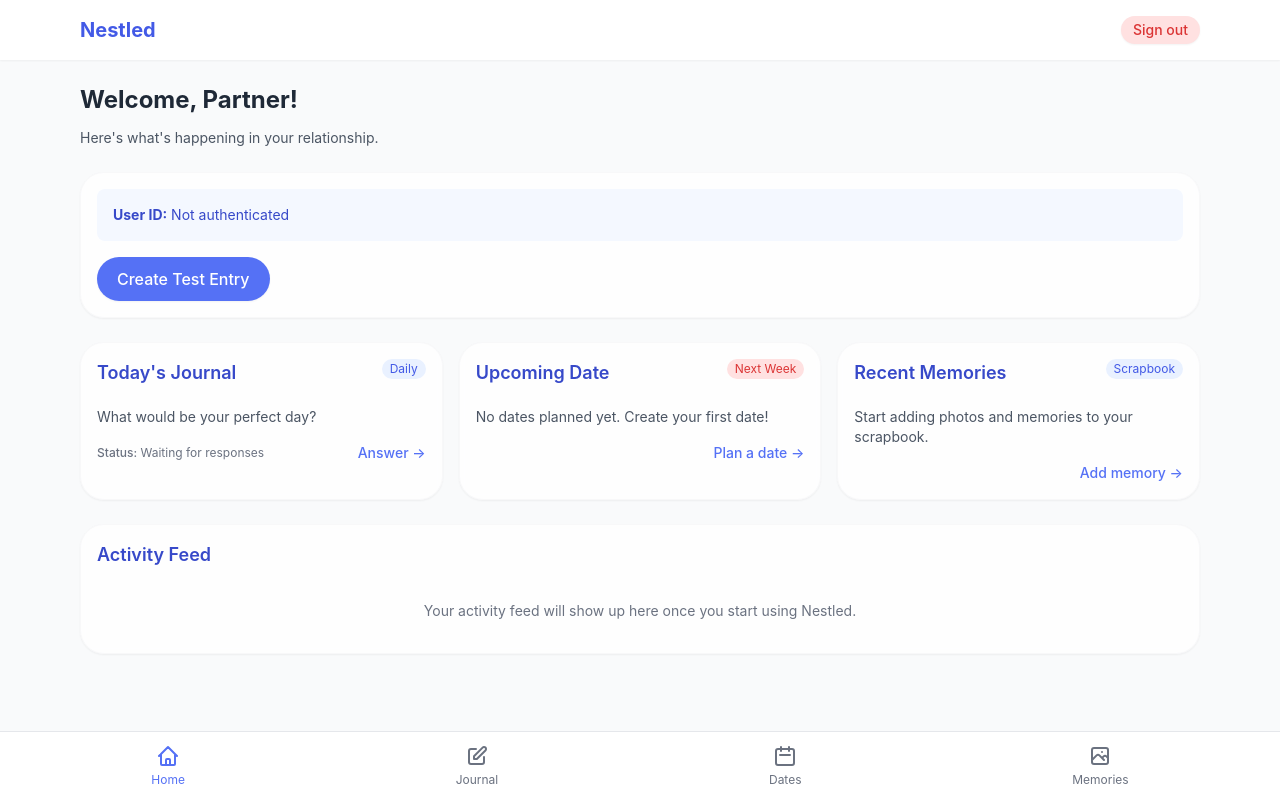
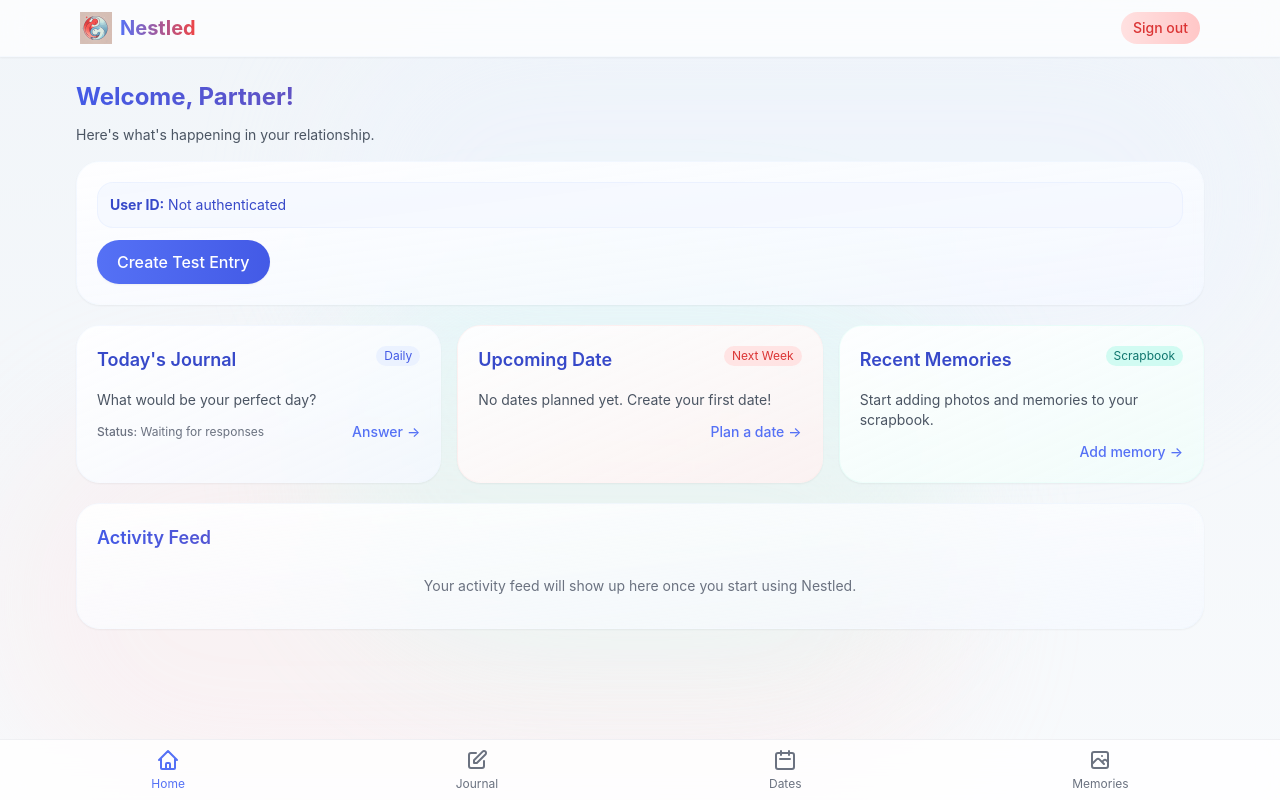
Before and after one commit to onchaincommerce/nestled, a Next.js app: page /dashboard in a window 1280 px wide. Built offline with nearby package versions, Linux system fonts and the light colour scheme.

Commit message:
Make UI more exciting with vibrant colors, animations, and logo integration

```diff
--- a/app/dashboard/page.tsx
+++ b/app/dashboard/page.tsx
@@ -159,23 +159,33 @@
 
   if (isLoading) {
     return (
-      <div className="min-h-screen flex items-center justify-center">
-        <div className="animate-pulse text-2xl text-primary-600">Loading...</div>
+      <div className="min-h-screen flex items-center justify-center bg-gradient-to-br from-primary-50 to-secondary-50">
+        <div className="animate-pulse text-2xl bg-clip-text text-transparent bg-gradient-to-r from-primary-600 to-secondary-600 font-bold">Loading...</div>
       </div>
     );
   }
 
   return (
-    <div className="min-h-screen flex flex-col bg-gray-50">
+    <div className="min-h-screen flex flex-col relative overflow-hidden">
+      {/* Animated background elements */}
+      <div className="absolute top-0 right-0 w-3/4 h-1/2 bg-primary-100 rounded-full opacity-30 blur-3xl -z-10 animate-float"></div>
+      <div className="absolute bottom-0 left-0 w-3/4 h-1/2 bg-secondary-100 rounded-full opacity-30 blur-3xl -z-10" style={{ animationDelay: '1s' }}></div>
+      <div className="absolute top-1/3 left-1/4 w-1/2 h-1/2 bg-accent-100 rounded-full opacity-30 blur-3xl -z-10" style={{ animationDelay: '2s' }}></div>
+
       {/* Dashboard Header */}
-      <header className="bg-white shadow-sm sticky top-0 z-10">
-        <div className="container mx-auto px-4 py-4 flex justify-between items-center">
+      <header className="bg-white/70 backdrop-blur-md shadow-sm sticky top-0 z-10 border-b border-primary-100/30">
+        <div className="container mx-auto px-4 py-3 flex justify-between items-center">
           <div className="flex items-center">
-            <span className="text-xl font-bold text-primary-700">Nestled</span>
+            <img
+              src="/icons/nestled_logo.png"
+              alt="Nestled Logo"
+              className="w-8 h-8 mr-2"
+            />
+            <span className="text-xl font-bold bg-clip-text text-transparent bg-gradient-to-r from-primary-600 to-secondary-600">Nestled</span>
           </div>
           <div>
             <button
-              className="btn-secondary text-sm px-3 py-1"
+              className="bg-gradient-to-r from-secondary-100 to-secondary-200 text-secondary-700 text-sm px-3 py-1.5 rounded-xl hover:from-secondary-200 hover:to-secondary-300 transition-all duration-300 font-medium"
               onClick={handleSignOut}
             >
               Sign out
@@ -185,94 +195,97 @@
       </header>
 
       {/* Main Content */}
-      <main className="flex-1 container mx-auto py-6 px-4">
-        <div className="mb-6">
-          <h1 className="text-2xl font-bold text-gray-800">Welcome, {userName}!</h1>
-          <p className="text-gray-600 text-sm mt-1">Here&apos;s what&apos;s happening in your relationship.</p>
+      <main className="flex-1 container mx-auto py-6 px-3">
+        <div className="mb-4">
+          <h1 className="text-2xl font-bold bg-clip-text text-transparent bg-gradient-to-r from-primary-700 to-secondary-700">Welcome, {userName}!</h1>
+          <p className="text-gray-600 text-sm">Here&apos;s what&apos;s happening in your relationship.</p>
         </div>
 
         {/* User ID & Test Entry */}
         {error && (
-          <div className="mb-4 p-3 bg-red-50 text-red-700 rounded-lg">
+          <div className="mb-4 p-3 bg-red-50/90 text-red-700 rounded-2xl border border-red-100/50">
             {error}
           </div>
         )}
 
-        <div className="card mb-6">
-          <div className="p-4 bg-primary-50 rounded-lg mb-4">
+        <div className="bg-gradient-to-br from-white/90 to-primary-50/80 backdrop-blur-sm rounded-2xl shadow-sm border border-primary-100/30 p-5 mb-5 hover:shadow-md transition-all duration-300">
+          <div className="p-3 bg-primary-50/80 rounded-xl mb-3 border border-primary-200/30">
             <p className="text-primary-800 text-sm">
               <strong>User ID:</strong> {userID || 'Not authenticated'}
             </p>
           </div>
 
           {entryCreated ? (
-            <div className="p-3 bg-green-50 text-green-700 rounded-lg">
+            <div className="p-3 bg-green-50/90 text-green-700 rounded-xl border border-green-100/50">
               Test entry successfully created in the database!
             </div>
           ) : (
             <button
               onClick={createTestEntry}
               disabled={isCreatingEntry || !userID}
-              className="btn-primary"
+              className="bg-gradient-to-r from-primary-600 to-primary-700 text-white px-5 py-2.5 rounded-2xl hover:from-primary-700 hover:to-primary-800 transition-all duration-300 font-medium shadow-sm hover:shadow flex items-center justify-center"
             >
-              {isCreatingEntry ? 'Creating...' : 'Create Test Entry'}
+              {isCreatingEntry ?
+                <span className="flex items-center">Creating... <span className="ml-2 animate-spin">⏳</span></span> :
+                'Create Test Entry'
+              }
             </button>
           )}
         </div>
 
         {/* Dashboard Cards */}
-        <div className="grid grid-cols-1 sm:grid-cols-2 lg:grid-cols-3 gap-4 mb-6">
+        <div className="grid grid-cols-1 sm:grid-cols-2 lg:grid-cols-3 gap-4 mb-5">
           {/* Journal Card */}
-          <div className="card">
-            <div className="flex justify-between items-start mb-3">
+          <div className="bg-gradient-to-br from-white/90 to-primary-50/80 backdrop-blur-sm rounded-2xl shadow-sm border border-primary-100/30 p-5 group hover:scale-[1.02] transition-all duration-300 hover:shadow-md">
+            <div className="flex justify-between items-start mb-2">
               <h2 className="text-lg font-semibold text-primary-800">Today's Journal</h2>
-              <span className="text-xs bg-primary-100 text-primary-700 px-2 py-0.5 rounded-full">Daily</span>
+              <span className="text-xs bg-primary-100/90 text-primary-700 px-2 py-0.5 rounded-full">Daily</span>
             </div>
-            <p className="text-gray-600 mb-4 text-sm">What would be your perfect day?</p>
+            <p className="text-gray-600 mb-3 text-sm">What would be your perfect day?</p>
             <div className="flex justify-between items-center">
               <div className="text-xs text-gray-500">
                 <span className="font-medium">Status:</span> Waiting for responses
               </div>
-              <Link href="/journal" className="text-primary-600 hover:text-primary-800 font-medium text-sm">
-                Answer →
+              <Link href="/journal" className="text-primary-600 hover:text-primary-800 font-medium text-sm group-hover:underline flex items-center">
+                Answer <span className="ml-1 transition-transform group-hover:translate-x-1">→</span>
               </Link>
             </div>
           </div>
 
           {/* Date Planner Card */}
-          <div className="card">
-            <div className="flex justify-between items-start mb-3">
+          <div className="bg-gradient-to-br from-white/90 to-secondary-50/80 backdrop-blur-sm rounded-2xl shadow-sm border border-secondary-100/30 p-5 group hover:scale-[1.02] transition-all duration-300 hover:shadow-md">
+            <div className="flex justify-between items-start mb-2">
               <h2 className="text-lg font-semibold text-primary-800">Upcoming Date</h2>
-              <span className="text-xs bg-secondary-100 text-secondary-700 px-2 py-0.5 rounded-full">Next Week</span>
+              <span className="text-xs bg-secondary-100/90 text-secondary-700 px-2 py-0.5 rounded-full">Next Week</span>
             </div>
-            <p className="text-gray-600 mb-4 text-sm">No dates planned yet. Create your first date!</p>
+            <p className="text-gray-600 mb-3 text-sm">No dates planned yet. Create your first date!</p>
             <div className="flex justify-end">
-              <Link href="/date-planner" className="text-primary-600 hover:text-primary-800 font-medium text-sm">
-                Plan a date →
+              <Link href="/date-planner" className="text-primary-600 hover:text-primary-800 font-medium text-sm group-hover:underline flex items-center">
+                Plan a date <span className="ml-1 transition-transform group-hover:translate-x-1">→</span>
               </Link>
             </div>
           </div>
 
           {/* Scrapbook Card */}
-          <div className="card">
-            <div className="flex justify-between items-start mb-3">
+          <div className="bg-gradient-to-br from-white/90 to-accent-50/80 backdrop-blur-sm rounded-2xl shadow-sm border border-accent-100/30 p-5 group hover:scale-[1.02] transition-all duration-300 hover:shadow-md">
+            <div className="flex justify-between items-start mb-2">
               <h2 className="text-lg font-semibold text-primary-800">Recent Memories</h2>
-              <span className="text-xs bg-primary-100 text-primary-700 px-2 py-0.5 rounded-full">Scrapbook</span>
+              <span className="text-xs bg-accent-100/90 text-accent-700 px-2 py-0.5 rounded-full">Scrapbook</span>
             </div>
-            <p className="text-gray-600 mb-4 text-sm">Start adding photos and memories to your scrapbook.</p>
+            <p className="text-gray-600 mb-3 text-sm">Start adding photos and memories to your scrapbook.</p>
             <div className="flex justify-end">
-              <Link href="/scrapbook" className="text-primary-600 hover:text-primary-800 font-medium text-sm">
-                Add memory →
+              <Link href="/scrapbook" className="text-primary-600 hover:text-primary-800 font-medium text-sm group-hover:underline flex items-center">
+                Add memory <span className="ml-1 transition-transform group-hover:translate-x-1">→</span>
               </Link>
             </div>
           </div>
         </div>
 
         {/* Activity Feed */}
-        <div className="card mb-6">
-          <h2 className="text-lg font-semibold text-primary-800 mb-4">Activity Feed</h2>
+        <div className="bg-gradient-to-br from-white/90 to-primary-50/60 backdrop-blur-sm rounded-2xl shadow-sm border border-primary-100/30 p-5 mb-5 hover:shadow-md transition-all duration-300">
+          <h2 className="text-lg font-semibold bg-clip-text text-transparent bg-gradient-to-r from-primary-700 to-secondary-700 mb-3">Activity Feed</h2>
           <div className="space-y-4">
-            <p className="text-gray-500 text-center py-4 text-sm">
+            <p className="text-gray-500 text-center py-3 text-sm">
               Your activity feed will show up here once you start using Nestled.
             </p>
           </div>
@@ -280,26 +293,26 @@
       </main>
 
       {/* Mobile Navigation */}
-      <nav className="sticky bottom-0 bg-white border-t border-gray-200 px-4 py-3 flex justify-around items-center">
-        <Link href="/dashboard" className={`flex flex-col items-center ${activeTab === 'dashboard' ? 'text-primary-600' : 'text-gray-500'}`} onClick={() => setActiveTab('dashboard')}>
+      <nav className="sticky bottom-0 bg-white/80 backdrop-blur-md border-t border-gray-200/60 px-4 py-2 flex justify-around items-center">
+        <Link href="/dashboard" className={`flex flex-col items-center ${activeTab === 'dashboard' ? 'text-primary-600' : 'text-gray-500'} transition-colors duration-300`} onClick={() => setActiveTab('dashboard')}>
           <svg xmlns="http://www.w3.org/2000/svg" className="h-6 w-6" fill="none" viewBox="0 0 24 24" stroke="currentColor">
             <path strokeLinecap="round" strokeLinejoin="round" strokeWidth={2} d="M3 12l2-2m0 0l7-7 7 7M5 10v10a1 1 0 001 1h3m10-11l2 2m-2-2v10a1 1 0 01-1 1h-3m-6 0a1 1 0 001-1v-4a1 1 0 011-1h2a1 1 0 011 1v4a1 1 0 001 1m-6 0h6" />
           </svg>
           <span className="text-xs mt-1">Home</span>
         </Link>
-        <Link href="/journal" className={`flex flex-col items-center ${activeTab === 'journal' ? 'text-primary-600' : 'text-gray-500'}`} onClick={() => setActiveTab('journal')}>
+        <Link href="/journal" className={`flex flex-col items-center ${activeTab === 'journal' ? 'text-primary-600' : 'text-gray-500'} transition-colors duration-300`} onClick={() => setActiveTab('journal')}>
           <svg xmlns="http://www.w3.org/2000/svg" className="h-6 w-6" fill="none" viewBox="0 0 24 24" stroke="currentColor">
             <path strokeLinecap="round" strokeLinejoin="round" strokeWidth={2} d="M11 5H6a2 2 0 00-2 2v11a2 2 0 002 2h11a2 2 0 002-2v-5m-1.414-9.414a2 2 0 112.828 2.828L11.828 15H9v-2.828l8.586-8.586z" />
           </svg>
           <span className="text-xs mt-1">Journal</span>
         </Link>
-        <Link href="/date-planner" className={`flex flex-col items-center ${activeTab === 'date-planner' ? 'text-primary-600' : 'text-gray-500'}`} onClick={() => setActiveTab('date-planner')}>
+        <Link href="/date-planner" className={`flex flex-col items-center ${activeTab === 'date-planner' ? 'text-primary-600' : 'text-gray-500'} transition-colors duration-300`} onClick={() => setActiveTab('date-planner')}>
           <svg xmlns="http://www.w3.org/2000/svg" className="h-6 w-6" fill="none" viewBox="0 0 24 24" stroke="currentColor">
             <path strokeLinecap="round" strokeLinejoin="round" strokeWidth={2} d="M8 7V3m8 4V3m-9 8h10M5 21h14a2 2 0 002-2V7a2 2 0 00-2-2H5a2 2 0 00-2 2v12a2 2 0 002 2z" />
           </svg>
           <span className="text-xs mt-1">Dates</span>
         </Link>
-        <Link href="/scrapbook" className={`flex flex-col items-center ${activeTab === 'scrapbook' ? 'text-primary-600' : 'text-gray-500'}`} onClick={() => setActiveTab('scrapbook')}>
+        <Link href="/scrapbook" className={`flex flex-col items-center ${activeTab === 'scrapbook' ? 'text-primary-600' : 'text-gray-500'} transition-colors duration-300`} onClick={() => setActiveTab('scrapbook')}>
           <svg xmlns="http://www.w3.org/2000/svg" className="h-6 w-6" fill="none" viewBox="0 0 24 24" stroke="currentColor">
             <path strokeLinecap="round" strokeLinejoin="round" strokeWidth={2} d="M4 16l4.586-4.586a2 2 0 012.828 0L16 16m-2-2l1.586-1.586a2 2 0 012.828 0L20 14m-6-6h.01M6 20h12a2 2 0 002-2V6a2 2 0 00-2-2H6a2 2 0 00-2 2v12a2 2 0 002 2z" />
           </svg>
--- a/app/page.tsx
+++ b/app/page.tsx
@@ -2,6 +2,7 @@
 
 import { useEffect, useState } from 'react';
 import Link from 'next/link';
+import Image from 'next/image';
 import { useRouter } from 'next/navigation';
 import PassageLogin from '@/components/login';
 
@@ -55,13 +56,29 @@
   }, [router]);
 
   return (
-    <main className="min-h-screen flex flex-col">
+    <main className="min-h-screen flex flex-col relative overflow-hidden">
+      {/* Background gradients */}
+      <div className="absolute top-0 right-0 w-1/2 h-1/2 bg-primary-100 rounded-full opacity-30 blur-3xl -z-10 animate-float"></div>
+      <div className="absolute bottom-0 left-0 w-1/2 h-1/2 bg-secondary-100 rounded-full opacity-30 blur-3xl -z-10" style={{ animationDelay: '1s' }}></div>
+      <div className="absolute top-1/4 left-1/4 w-1/3 h-1/3 bg-accent-100 rounded-full opacity-30 blur-3xl -z-10" style={{ animationDelay: '2s' }}></div>
+
       {/* Hero Section */}
-      <section className="flex-1 flex flex-col items-center justify-center px-4 py-12 md:py-24">
+      <section className="flex-1 flex flex-col items-center justify-center px-4 py-12 md:py-24 bg-gradient-to-b from-white/80 to-transparent backdrop-blur-sm">
         <div className="container max-w-4xl">
-          <div className="text-center mb-12">
-            <h1 className="text-4xl md:text-6xl font-bold text-primary-900 mb-6">
-              <span className="text-primary-700">Nestled</span>
+          <div className="text-center mb-8">
+            <div className="flex justify-center mb-6">
+              <div className="w-32 h-32 relative">
+                <Image
+                  src="/icons/nestled_logo.png"
+                  alt="Nestled Logo"
+                  width={128}
+                  height={128}
+                  className="object-contain animate-float"
+                />
+              </div>
+            </div>
+            <h1 className="text-4xl md:text-6xl font-bold mb-6">
+              <span className="bg-clip-text text-transparent bg-gradient-to-r from-primary-600 to-secondary-500">Nestled</span>
             </h1>
             <p className="text-xl md:text-2xl text-gray-700 mb-8 max-w-2xl mx-auto">
               A private, delightful space for couples to journal together, plan dates, and build a scrapbook of memories.
@@ -73,33 +90,33 @@
           </div>
 
           {/* Features */}
-          <div className="grid grid-cols-1 md:grid-cols-3 gap-8 mt-12">
-            <div className="bg-white p-6 rounded-xl shadow-sm border border-gray-100 flex flex-col items-center text-center">
-              <div className="w-14 h-14 bg-primary-100 rounded-full flex items-center justify-center mb-4">
+          <div className="grid grid-cols-1 md:grid-cols-3 gap-6 mt-12">
+            <div className="bg-gradient-to-br from-white/90 to-primary-50/80 p-6 rounded-2xl shadow-sm border border-primary-100/40 flex flex-col items-center text-center hover:shadow-md transition-all duration-300 hover:scale-105 hover:rotate-1">
+              <div className="w-16 h-16 bg-primary-100/80 rounded-full flex items-center justify-center mb-4 animate-float">
                 <span className="text-primary-700 text-2xl">📝</span>
               </div>
               <h3 className="text-lg font-semibold text-primary-800 mb-2">Daily Journal</h3>
-              <p className="text-gray-600 text-sm">
+              <p className="text-gray-600">
                 Quick prompts to stay connected even on busy days
               </p>
             </div>
 
-            <div className="bg-white p-6 rounded-xl shadow-sm border border-gray-100 flex flex-col items-center text-center">
-              <div className="w-14 h-14 bg-primary-100 rounded-full flex items-center justify-center mb-4">
-                <span className="text-primary-700 text-2xl">🗓️</span>
+            <div className="bg-gradient-to-br from-white/90 to-secondary-50/80 p-6 rounded-2xl shadow-sm border border-secondary-100/40 flex flex-col items-center text-center hover:shadow-md transition-all duration-300 hover:scale-105" style={{ animationDelay: '0.1s' }}>
+              <div className="w-16 h-16 bg-secondary-100/80 rounded-full flex items-center justify-center mb-4 animate-float">
+                <span className="text-secondary-700 text-2xl">🗓️</span>
               </div>
               <h3 className="text-lg font-semibold text-primary-800 mb-2">Date Planner</h3>
-              <p className="text-gray-600 text-sm">
+              <p className="text-gray-600">
                 Plan and organize special moments together
               </p>
             </div>
 
-            <div className="bg-white p-6 rounded-xl shadow-sm border border-gray-100 flex flex-col items-center text-center">
-              <div className="w-14 h-14 bg-primary-100 rounded-full flex items-center justify-center mb-4">
-                <span className="text-primary-700 text-2xl">📸</span>
+            <div className="bg-gradient-to-br from-white/90 to-accent-50/80 p-6 rounded-2xl shadow-sm border border-accent-100/40 flex flex-col items-center text-center hover:shadow-md transition-all duration-300 hover:scale-105 hover:rotate-[-1deg]" style={{ animationDelay: '0.2s' }}>
+              <div className="w-16 h-16 bg-accent-100/80 rounded-full flex items-center justify-center mb-4 animate-float">
+                <span className="text-accent-700 text-2xl">📸</span>
               </div>
               <h3 className="text-lg font-semibold text-primary-800 mb-2">Memories</h3>
-              <p className="text-gray-600 text-sm">
+              <p className="text-gray-600">
                 Create a beautiful archive to revisit anytime
               </p>
             </div>
@@ -108,30 +125,37 @@
       </section>
 
       {/* PWA Install Prompt */}
-      <div className="bg-primary-50 py-4 text-center">
-        <p className="text-primary-700 text-sm">
-          <span className="font-medium">Pro tip:</span> Install this app on your home screen for the best experience!
+      <div className="bg-gradient-to-r from-primary-100 to-primary-200 py-4 text-center">
+        <p className="text-primary-700 text-sm font-medium flex items-center justify-center">
+          <span className="inline-block mr-2">📱</span> Install this app on your home screen for the best experience!
         </p>
       </div>
 
       {/* Privacy note */}
-      <div className="bg-secondary-50 py-6 text-center">
-        <p className="text-secondary-700 text-sm flex items-center justify-center">
+      <div className="bg-gradient-to-r from-secondary-100 to-accent-100 py-6 text-center">
+        <p className="text-secondary-700 text-sm flex items-center justify-center font-medium">
           <span className="mr-2">🔒</span> Private by default. Your data stays between you.
         </p>
       </div>
 
       {/* Footer */}
-      <footer className="bg-white py-6 border-t border-gray-200">
+      <footer className="bg-white/80 backdrop-blur-sm py-6 border-t border-gray-200/60">
         <div className="container mx-auto flex justify-between items-center px-4">
-          <div className="text-sm text-gray-500">
+          <div className="text-sm text-gray-500 flex items-center">
+            <Image
+              src="/icons/nestled_logo.png"
+              alt="Nestled Logo"
+              width={24}
+              height={24}
+              className="mr-2"
+            />
             © {new Date().getFullYear()} Nestled
           </div>
           <div className="flex space-x-4">
-            <Link href="/privacy" className="text-sm text-gray-500 hover:text-primary-600">
+            <Link href="/privacy" className="text-sm text-gray-500 hover:text-primary-600 transition-colors">
               Privacy
             </Link>
-            <Link href="/terms" className="text-sm text-gray-500 hover:text-primary-600">
+            <Link href="/terms" className="text-sm text-gray-500 hover:text-primary-600 transition-colors">
               Terms
             </Link>
           </div>
--- a/components/login.tsx
+++ b/components/login.tsx
@@ -1,6 +1,7 @@
 'use client';
 
 import { useEffect } from 'react';
+import Image from 'next/image';
 
 const PassageLogin = () => {
   useEffect(() => {
@@ -12,9 +13,31 @@
   const passageAppId = process.env.NEXT_PUBLIC_PASSAGE_APP_ID || 'boyEzeiNczYXppbj5F87neMd';
 
   return (
-    <div className="w-full max-w-md mx-auto bg-white rounded-xl shadow-lg p-8 transition-all duration-300 hover:shadow-xl">
-      {/* @ts-ignore - passage-auth is a custom element from Passage */}
-      <passage-auth app-id={passageAppId}></passage-auth>
+    <div className="relative w-full max-w-md mx-auto rounded-3xl shadow-lg transition-all duration-300 hover:shadow-xl overflow-hidden">
+      {/* Background gradient animation */}
+      <div className="absolute inset-0 bg-gradient-to-br from-primary-100 via-secondary-100 to-accent-100 animate-float opacity-90"></div>
+
+      {/* Content with logo */}
+      <div className="relative p-8 backdrop-blur-sm bg-white/60">
+        <div className="flex justify-center mb-6">
+          <div className="w-24 h-24 relative">
+            <Image
+              src="/icons/nestled_logo.png"
+              alt="Nestled Logo"
+              width={96}
+              height={96}
+              className="object-contain animate-float"
+            />
+          </div>
+        </div>
+
+        {/* @ts-ignore - passage-auth is a custom element from Passage */}
+        <passage-auth app-id={passageAppId}></passage-auth>
+
+        <div className="mt-6 text-center">
+          <p className="text-sm text-primary-700 font-medium">Start your relationship journal today!</p>
+        </div>
+      </div>
     </div>
   );
 };
```
